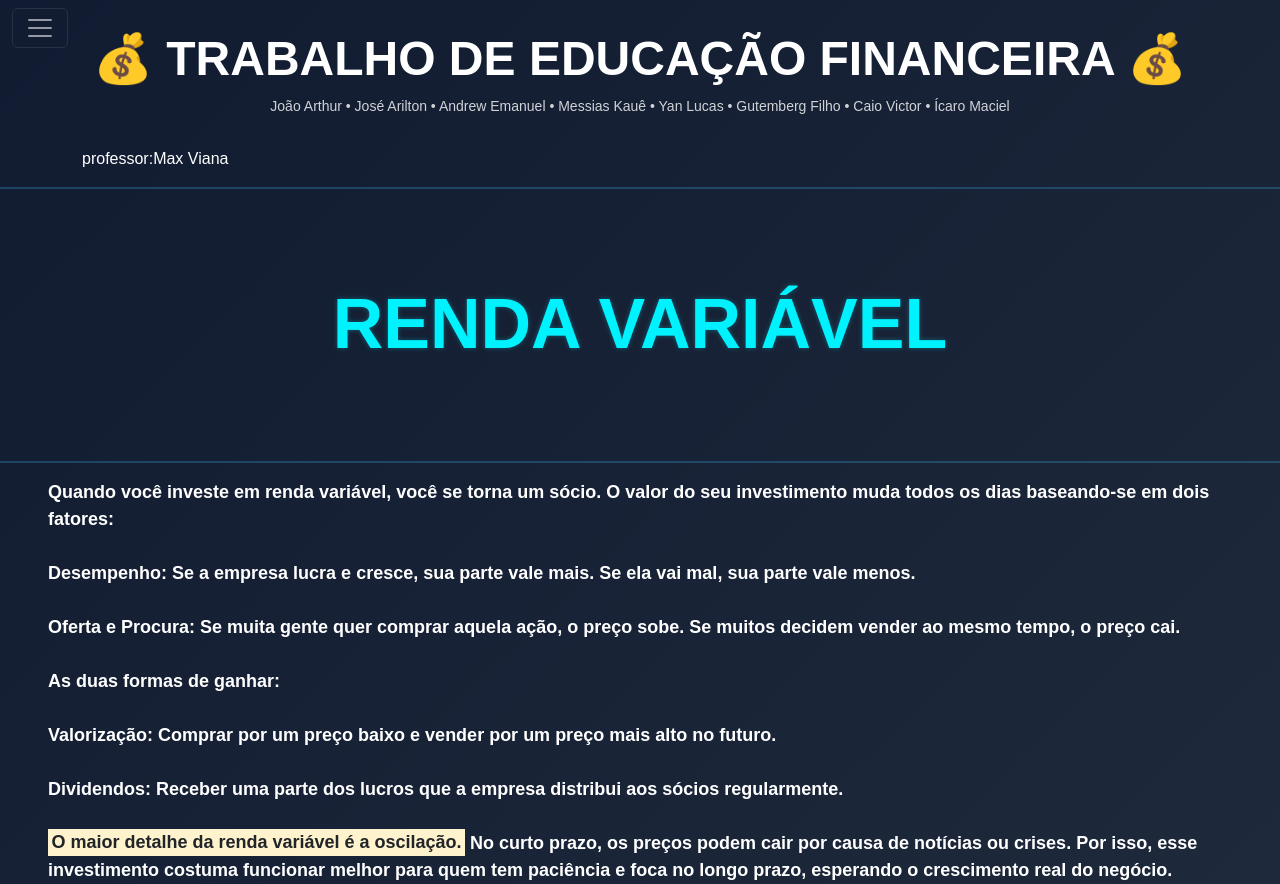
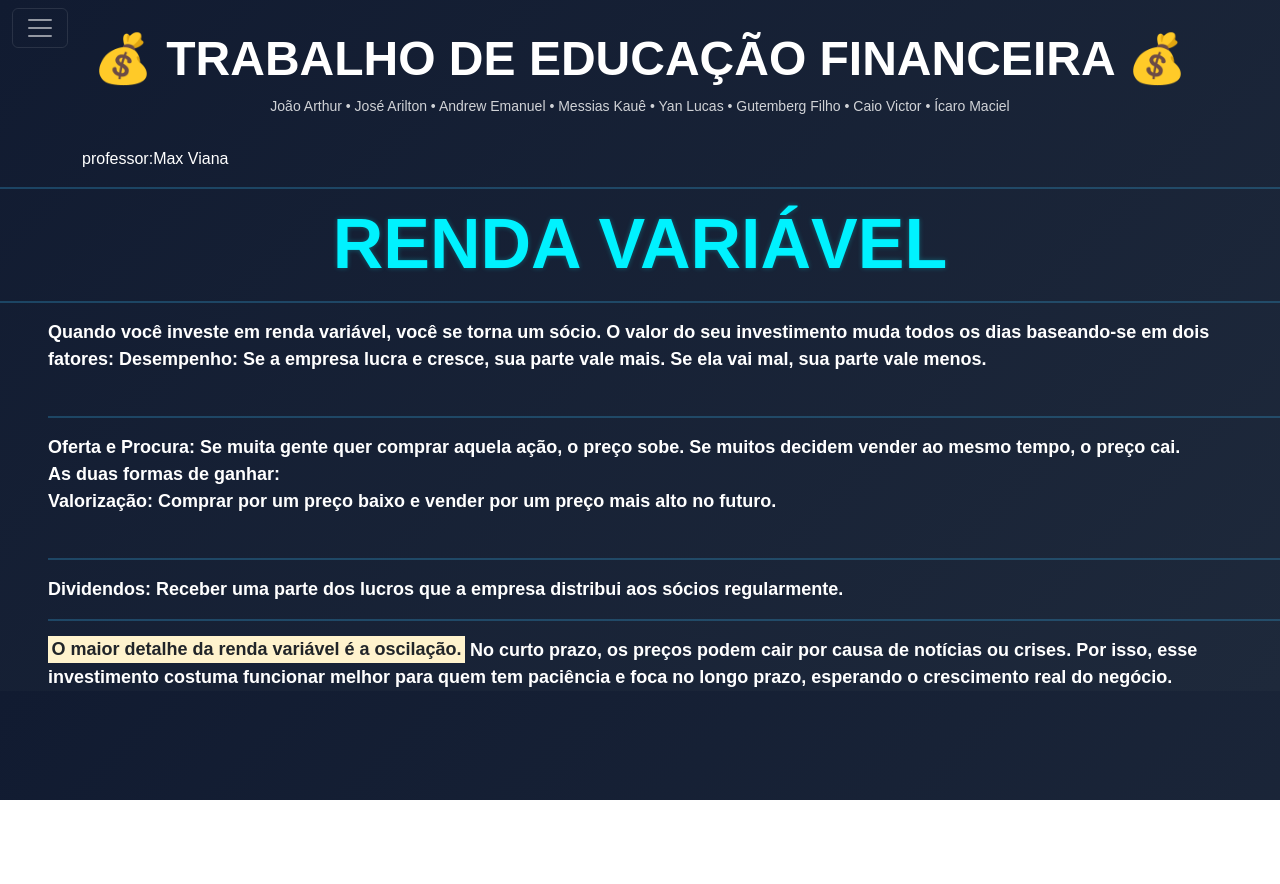
Before and after one commit to kauemk4/Trabalho-de-finan-as-CLF, a plain HTML site: page index.html in a window 1280 px wide. After the commit the page ends 800 px from the top, so only its background shows below. Drawn offline with nearby package versions, Linux system fonts and the light colour scheme.

Commit message:
Update index.html

```diff
--- a/index.html
+++ b/index.html
@@ -3,6 +3,7 @@
 
 <head>
     <meta charset="UTF-8">
+    <meta name="viewport" content="width=device-width, initial-scale=1.0">
     <title>Trabalho E.F CLF</title>
 
     <!-- Bootstrap -->
@@ -30,27 +31,28 @@
         <p>professor:Max Viana</p>
     </div>
     <hr>
-    <div class="d-flex justify-content-center align-items-center " style="height: 30vh;">
+    <div class="d-flex justify-content-center align-items-center " style="height: 10vh;">
         <div class="texto-tech">RENDA VARIÁVEL</div>
     </div>
     <hr>
-    <div class="text ms-5"><b>Quando você investe em renda variável, você se torna um sócio. O valor do seu investimento
-            muda todos os dias baseando-se em dois fatores:<br><br>
+    <div class="text ms-2 ms-md-5"><b>Quando você investe em renda variável, você se torna um sócio. O valor do seu
+            investimento
+            muda todos os dias baseando-se em dois fatores:
+            Desempenho: Se a empresa lucra e cresce, sua parte vale mais. Se ela vai mal, sua parte vale menos.<br><br>
+            <hr>
+            Oferta e Procura: Se muita gente quer comprar aquela ação, o preço sobe. Se muitos decidem vender ao mesmo
+            tempo, o preço cai.<br>
 
-            Desempenho: Se a empresa lucra e cresce, sua parte vale mais. Se ela vai mal, sua parte vale menos.<br><br>
-
-            Oferta e Procura: Se muita gente quer comprar aquela ação, o preço sobe. Se muitos decidem vender ao mesmo
-            tempo, o preço cai.<br><br>
-
-            As duas formas de ganhar:<br><br>
+            As duas formas de ganhar:<br>
             Valorização: Comprar por um preço baixo e vender por um preço mais alto no futuro.<br><br>
-
-            Dividendos: Receber uma parte dos lucros que a empresa distribui aos sócios regularmente.<br><br>
-
+            <hr>
+            Dividendos: Receber uma parte dos lucros que a empresa distribui aos sócios regularmente.
+            <hr>
 
             <mark>O maior detalhe da renda variável é a oscilação.</mark> No curto prazo, os preços podem cair por causa
             de notícias ou crises. Por isso, esse investimento costuma funcionar melhor para quem tem paciência e foca
-            no longo prazo, esperando o crescimento real do negócio.</b></div>
+            no longo prazo, esperando o crescimento real do negócio.
+        </b></div>
 
     <nav class="navbar navbar-dark bg- fixed-top">
         <div class="container-fluid">
```
